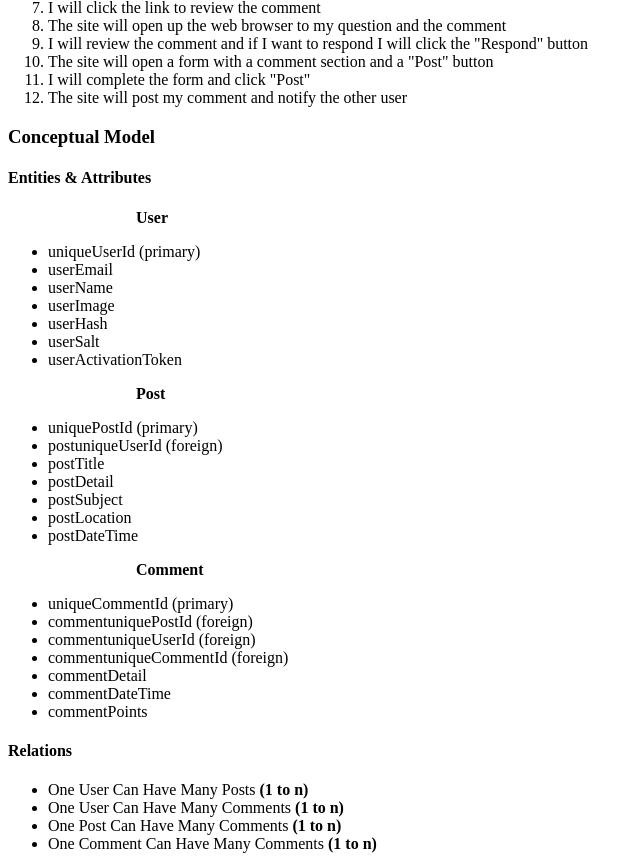
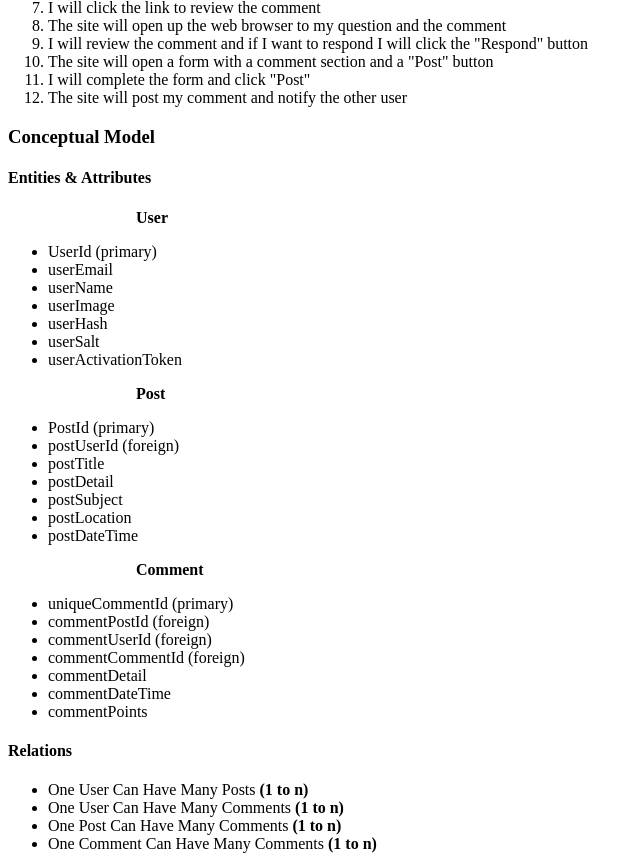
Before and after one commit to zachspangler/prework, a PHP site: page / in a window 1280 px wide. Shown: the part 955-1820 px from the top of the page, without its empty margins (0-642 px from the left). Run offline with PHP 8.4, Linux system fonts and the light colour scheme; some libraries are stand-ins or nearby versions.

```diff
--- a/index.php
+++ b/index.php
@@ -70,7 +70,7 @@
 							<h4 class="title">Entities & Attributes</h4>
 								<p class="datadesigntitle"><strong>User</strong></p>
 									<ul class="datadesignlist">
-										<li>uniqueUserId (primary)</li>
+										<li>UserId (primary)</li>
 										<li>userEmail</li>
 										<li>userName</li>
 										<li>userImage</li>
@@ -80,8 +80,8 @@
 									</ul>
 								<p class="datadesigntitle"><strong>Post</strong></p>
 									<ul class="datadesignlist">
-										<li>uniquePostId (primary)</li>
-										<li>postuniqueUserId (foreign)</li>
+										<li>PostId (primary)</li>
+										<li>postUserId (foreign)</li>
 										<li>postTitle</li>
 										<li>postDetail</li>
 										<li>postSubject</li>
@@ -91,9 +91,9 @@
 								<p class="datadesigntitle"><strong>Comment</strong></p>
 									<ul class="datadesignlist">
 										<li>uniqueCommentId (primary)</li>
-										<li>commentuniquePostId (foreign)</li>
-										<li>commentuniqueUserId (foreign)</li>
-										<li>commentuniqueCommentId (foreign)</li>
+										<li>commentPostId (foreign)</li>
+										<li>commentUserId (foreign)</li>
+										<li>commentCommentId (foreign)</li>
 										<li>commentDetail</li>
 										<li>commentDateTime</li>
 										<li>commentPoints</li>
```
Also changed, not shown: sql/.sql (added).
